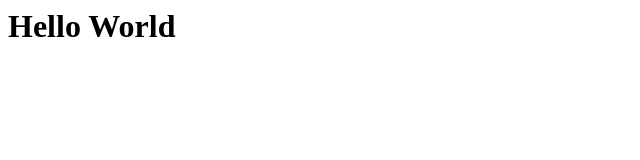
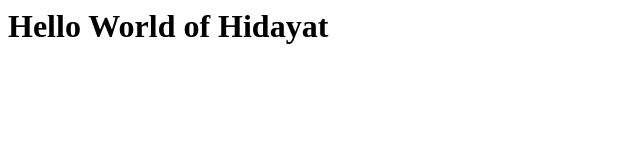
Before and after one commit to zhyde/hw, a plain HTML site: page index.html in a window 1280 px wide. Shown: the whole page, without its empty margins (0-640 px from the left). Drawn offline with Linux system fonts and the light colour scheme.

Commit message:
Update index.html

```diff
--- a/index.html
+++ b/index.html
@@ -1,5 +1,5 @@
 <html>
 
-<h1> Hello World</h1>
+<h1> Hello World of Hidayat</h1>
 
 </html>
```
